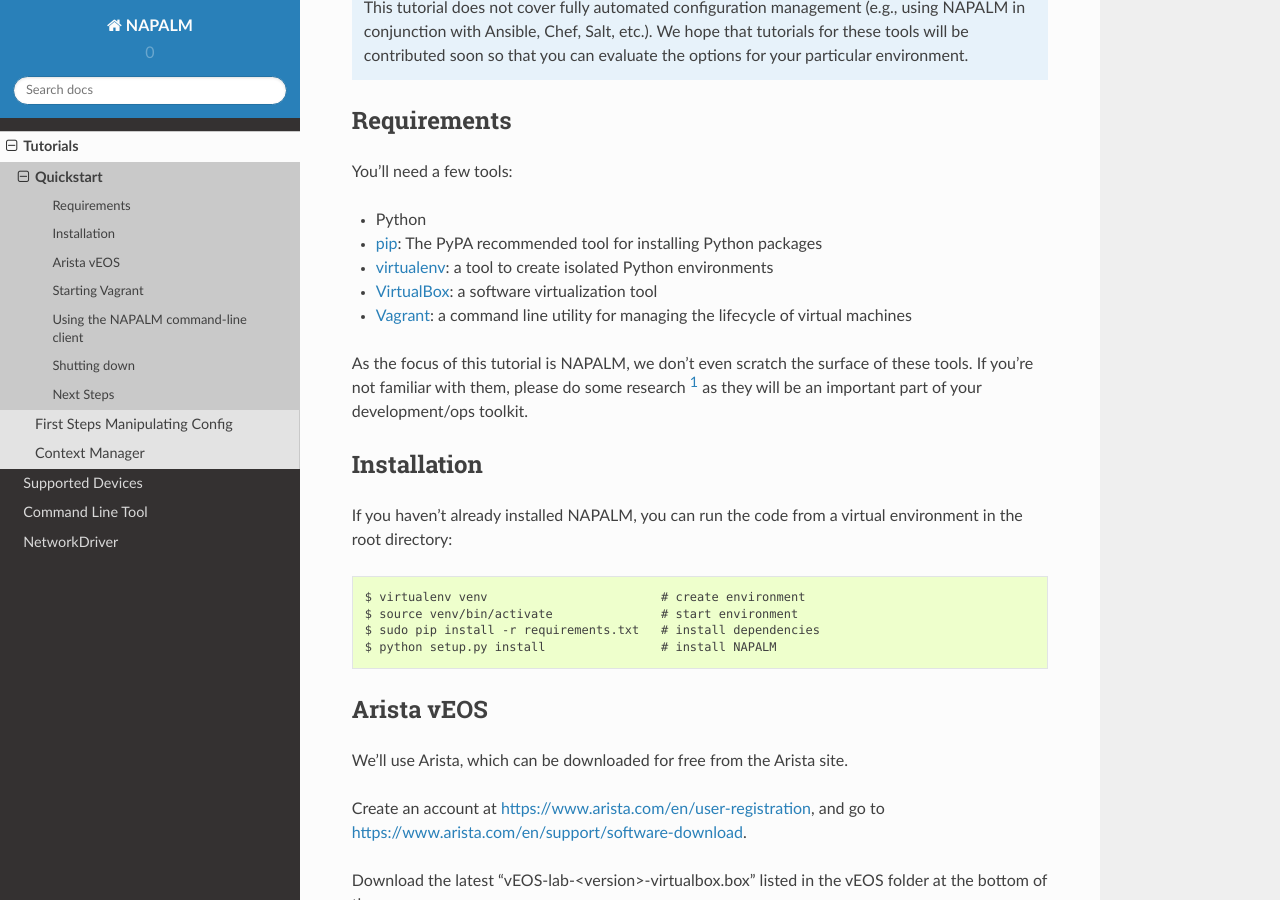
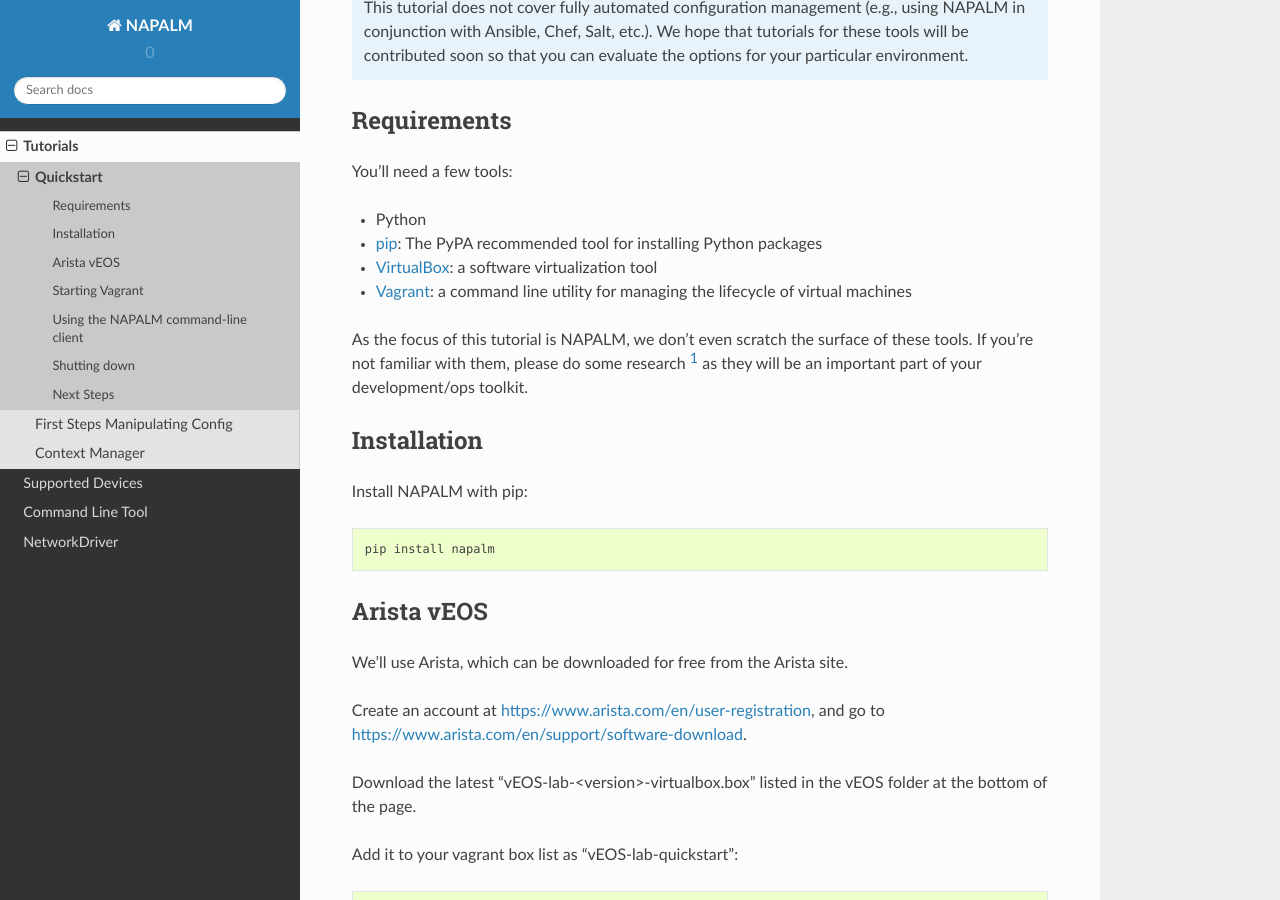
Before and after one commit to napalm-automation/napalm, a Sphinx documentation site: the page built from docs/tutorials/quickstart.rst, in a window 1280 px wide and 900 px high, scrolled down 277 px. Built offline with Sphinx 7.4.7 and the Read the Docs theme 2.0.0, drawn with Linux system fonts in a browser that asks for light colours.

Commit message:
Change quickstart install instructions to pip

```diff
--- a/docs/tutorials/quickstart.rst
+++ b/docs/tutorials/quickstart.rst
@@ -12,7 +12,6 @@
 
 * Python
 * `pip <https://pip.pypa.io/en/stable/installing/>`_: The PyPA recommended tool for installing Python packages
-* `virtualenv <http://docs.python-guide.org/en/latest/dev/virtualenvs/>`_: a tool to create isolated Python environments
 * `VirtualBox <https://www.virtualbox.org/>`_: a software virtualization tool
 * `Vagrant <https://www.vagrantup.com/downloads.html>`_: a command line utility for managing the lifecycle of virtual machines
 
@@ -21,12 +20,9 @@
 Installation
 ------------
 
-If you haven't already installed NAPALM, you can run the code from a virtual environment in the root directory::
+Install NAPALM with pip::
 
-    $ virtualenv venv                        # create environment
-    $ source venv/bin/activate               # start environment
-    $ sudo pip install -r requirements.txt   # install dependencies
-    $ python setup.py install                # install NAPALM
+    pip install napalm
 
 Arista vEOS
 -----------
```
